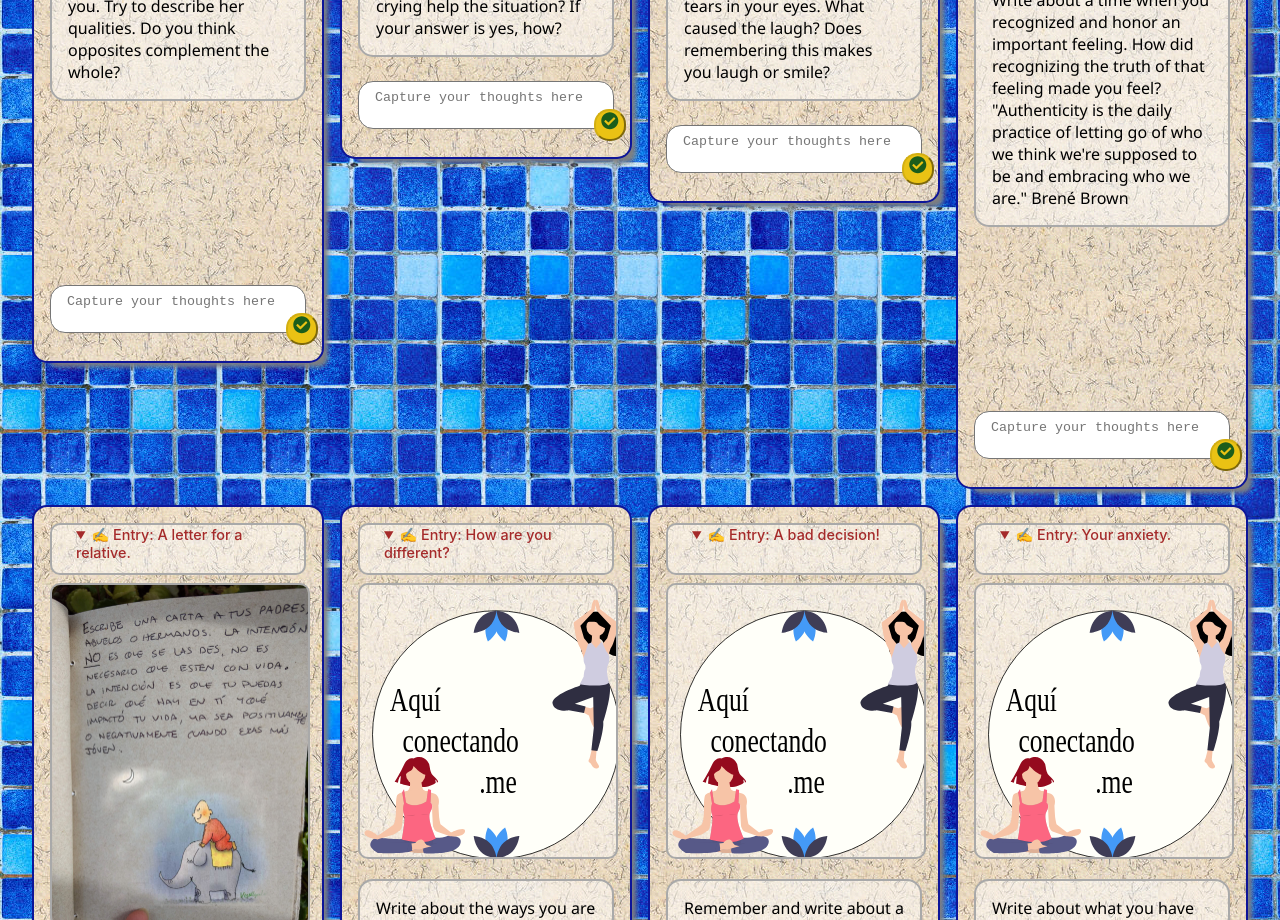
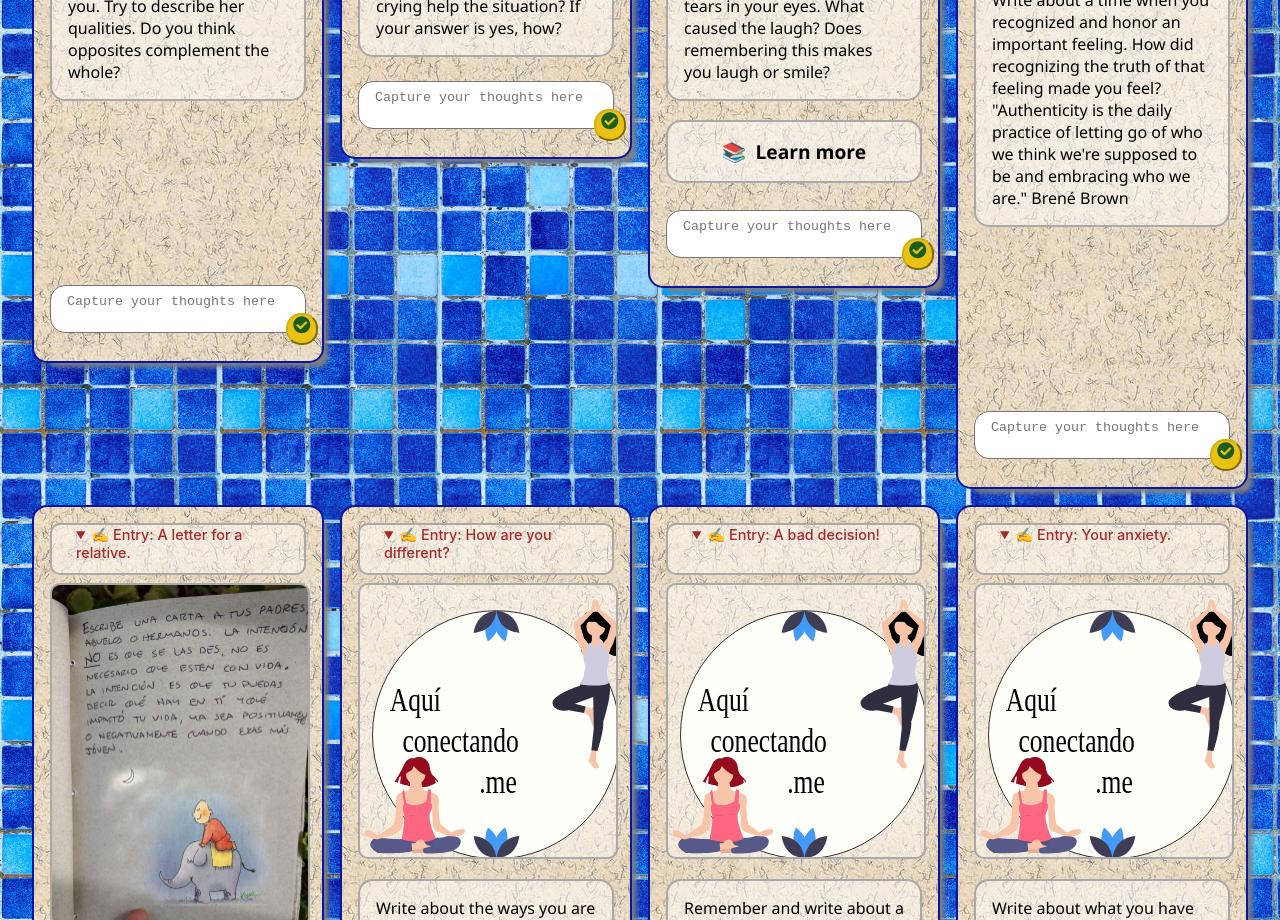
Before and after one commit to oscarnava/aquiconectandome, a React (Create React App) app: page / in a window 1280 px wide. Shown: the part 2640-3560 px from the top of the page. Built offline with nearby package versions, Linux system fonts and the light colour scheme.

Commit message:
Enable links for 'Learn more'

```diff
--- a/src/components/indexCard.js
+++ b/src/components/indexCard.js
@@ -62,9 +62,18 @@ class IndexCard extends React.Component {
   }
 
   get multimediaFrame() {
-    const { video, audio } = this.props;
+    const { video, audio, links, language, id } = this.props;
+
     return (
       <>
+        { links.map((link, idx) => (
+          // eslint-disable-next-line react/no-array-index-key
+          <p key={`link-${id}-${idx}`} className="link-container">
+            <a href={link}>
+              {i18n('linkLabel', language)}
+            </a>
+          </p>
+        ))}
         { video.map((id) => (
           <div key={id} className="video-container multimedia">
             <ReactPlayer url={`https://www.youtube.com/watch?v=${id}`} controls width="100%" height="100%" />
@@ -80,7 +89,6 @@ class IndexCard extends React.Component {
       </>
     );
   }
-
 
   get content() {
     const { status, memo } = this.state;
@@ -148,6 +156,7 @@ IndexCard.propTypes = {
   text: PropTypes.string.isRequired,
   video: PropTypes.arrayOf(PropTypes.string),
   audio: PropTypes.arrayOf(PropTypes.string),
+  links: PropTypes.arrayOf(PropTypes.string),
   hidden: PropTypes.bool,
 };
 
@@ -155,6 +164,7 @@ IndexCard.defaultProps = {
   language: DEFAULT_LANGUAGE,
   video: [],
   audio: [],
+  links: [],
   hidden: false,
 };
 
--- a/src/containers/indexContainer.js
+++ b/src/containers/indexContainer.js
@@ -27,8 +27,8 @@ const IndexContainer = ({ cards, language }) => {
     <div className="index-container">
       { cards.map((card) => {
         const { id } = card;
-        const { img, head, text, video, audio } = Object.assign(card, card[`$_${language}`]);
-        return (<IndexCard key={id} language={language} id={id} image={img} header={head} text={text} video={video} audio={audio} hidden={isHidden(id)} />);
+        const { img, head, text, video, audio, links } = Object.assign(card, card[`$_${language}`]);
+        return (<IndexCard key={id} language={language} id={id} image={img} header={head} text={text} video={video} audio={audio} links={links} hidden={isHidden(id)} />);
       }) }
     </div>
   );
--- a/src/services/i18n.js
+++ b/src/services/i18n.js
@@ -6,6 +6,7 @@ const labels = {
   Entrada: { en: 'Entry' },
   AppName: { es: 'Mi bitácora', en: 'My binnacle' },
   placeholder: { es: 'Captura aquí tus pensamientos', en: 'Capture your thoughts here' },
+  linkLabel: { es: 'Aprende más', en: 'Learn more' },
 };
 
 const i18n = (name, language = DEFAULT_LANGUAGE) => (labels[name] ? (labels[name][language] || name) : name);
--- a/src/services/mockAPI.js
+++ b/src/services/mockAPI.js
@@ -108,9 +108,11 @@ const MOCK_DATA = {
     img: 'dia-11.jpg',
     head: 'Lo que te hace reir.',
     text: 'Escribe sobre alguna vez que reíste tan fuerte que hasta te salieron lágrimas. ¿Qué ocasionó la risa? ¿Recordar el evento te hace reír?',
+    links: ['https://www.muyinteresante.es/salud/fotos/razones-cientificas-para-reir/razones-reir2'],
     $_en: {
       head: 'What makes you laugh.',
       text: 'Write about a time when you laugh so hard that you had tears in your eyes. What caused the laugh? Does remembering this makes you laugh or smile?',
+      links: ['https://www.scientificamerican.com/article/the-science-of-laughter-and-why-it-also-has-a-dark-side1/'],
     },
   },
   {
--- a/src/styles/cards.sass
+++ b/src/styles/cards.sass
@@ -225,3 +225,17 @@ $night-theme-color: #111
       width: 100%
       overflow: hidden
       margin-bottom: 1rem
+
+    .link-container
+      display: flex
+      justify-content: center
+      font-size: 1.2rem
+
+      a
+        color: black
+        text-decoration: none
+        font-weight: bold
+        margin-left: .5em
+
+      &::before
+        content: '📚'
```
